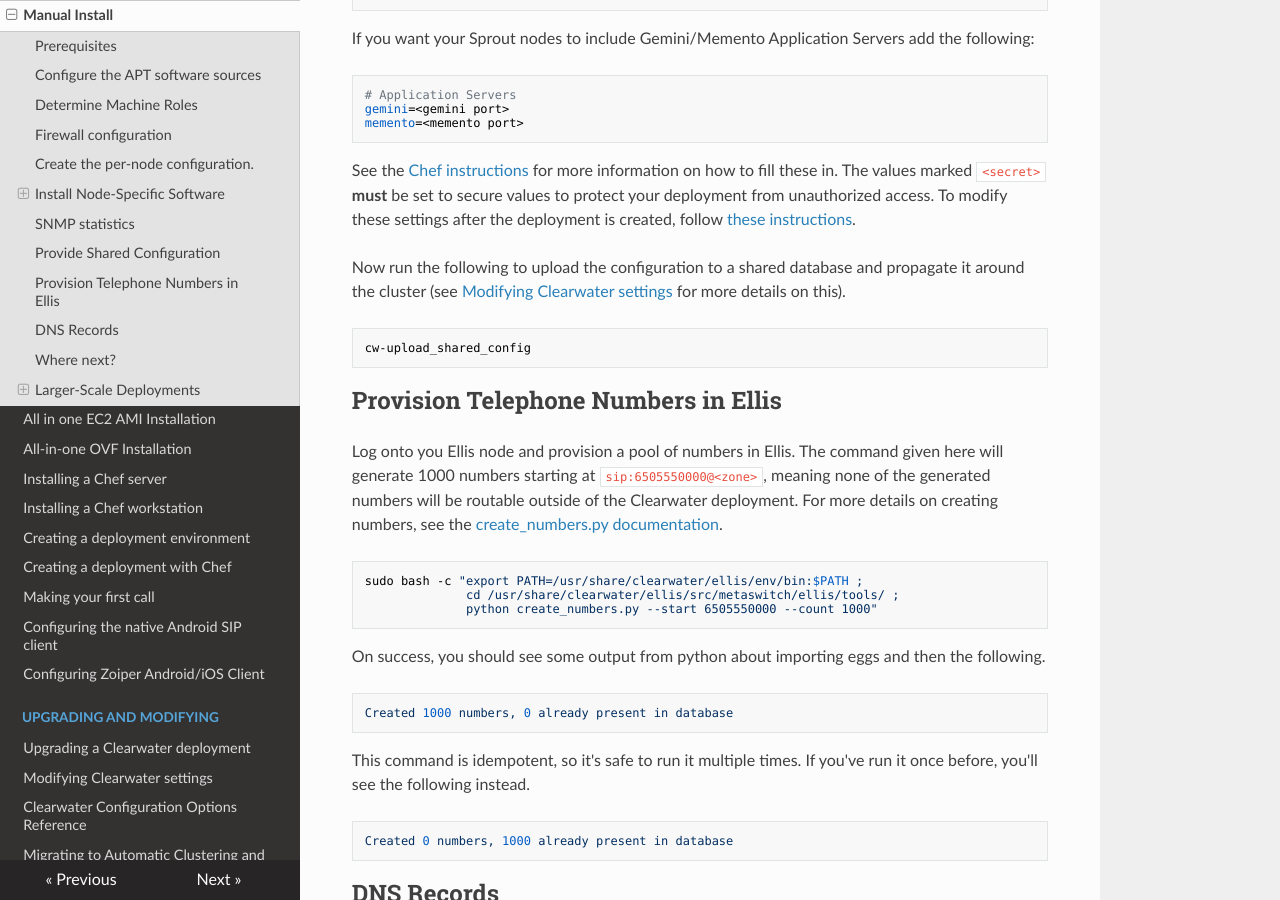
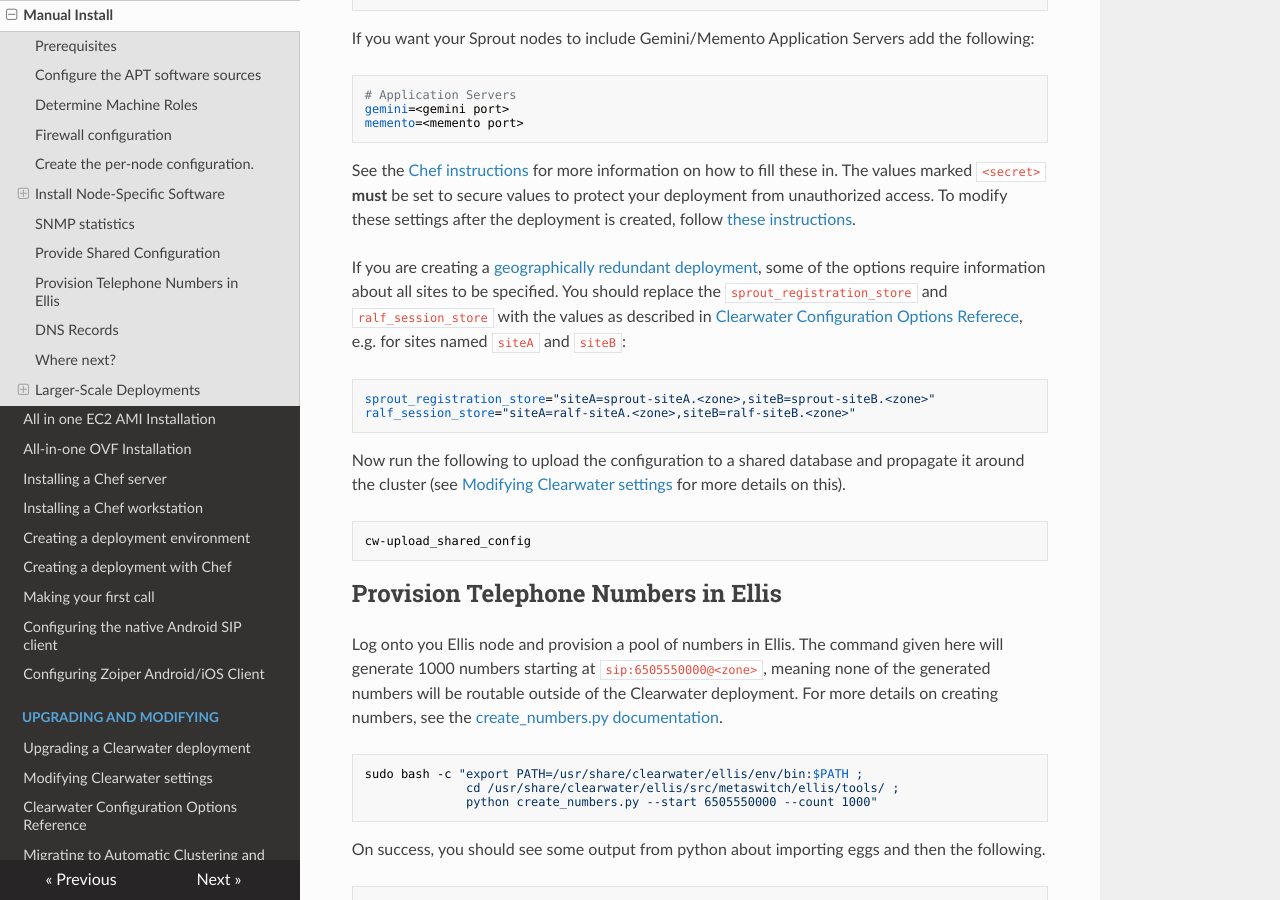
Before and after one commit to Metaswitch/clearwater-readthedocs, an MkDocs documentation site: the page built from docs/Manual_Install.md, in a window 1280 px wide and 900 px high, scrolled down 5394 px. Built offline with MkDocs 1.6.1, drawn with Linux system fonts in a browser that asks for light colours; nearby versions of some CDN libraries; old or Windows-style settings are respelled for this version of MkDocs.

Commit message:
Update shared_config instructions for new-style GR

```diff
--- a/docs/Manual_Install.md
+++ b/docs/Manual_Install.md
@@ -200,6 +200,11 @@ If you want your Sprout nodes to include Gemini/Memento Application Servers add
 
 See the [Chef instructions](Installing_a_Chef_workstation.md#add-deployment-specific-configuration) for more information on how to fill these in. The values marked `<secret>` **must** be set to secure values to protect your deployment from unauthorized access. To modify these settings after the deployment is created, follow [these instructions](Modifying_Clearwater_settings.md).
 
+If you are creating a [geographically redundant deployment](Geographic_redundancy.md), some of the options require information about all sites to be specified. You should replace the `sprout_registration_store` and `ralf_session_store` with the values as described in [Clearwater Configuration Options Referece](Clearwater_Configuration_Options_Reference.md), e.g. for sites named `siteA` and `siteB`:
+
+    sprout_registration_store="siteA=sprout-siteA.<zone>,siteB=sprout-siteB.<zone>"
+    ralf_session_store="siteA=ralf-siteA.<zone>,siteB=ralf-siteB.<zone>"
+
 Now run the following to upload the configuration to a shared database and propagate it around the cluster (see [Modifying Clearwater settings](Modifying_Clearwater_settings.md) for more details on this).
 
     cw-upload_shared_config
```
